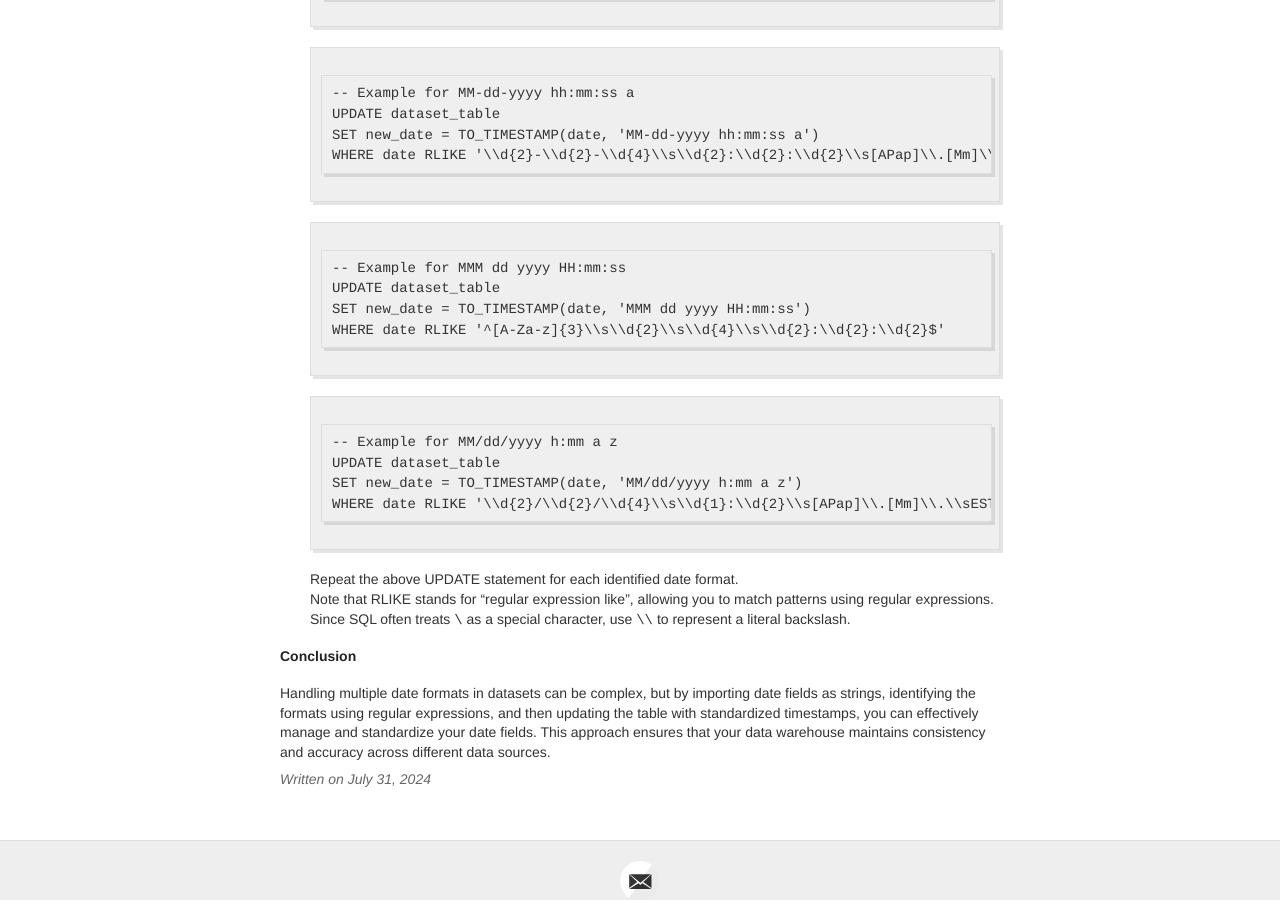
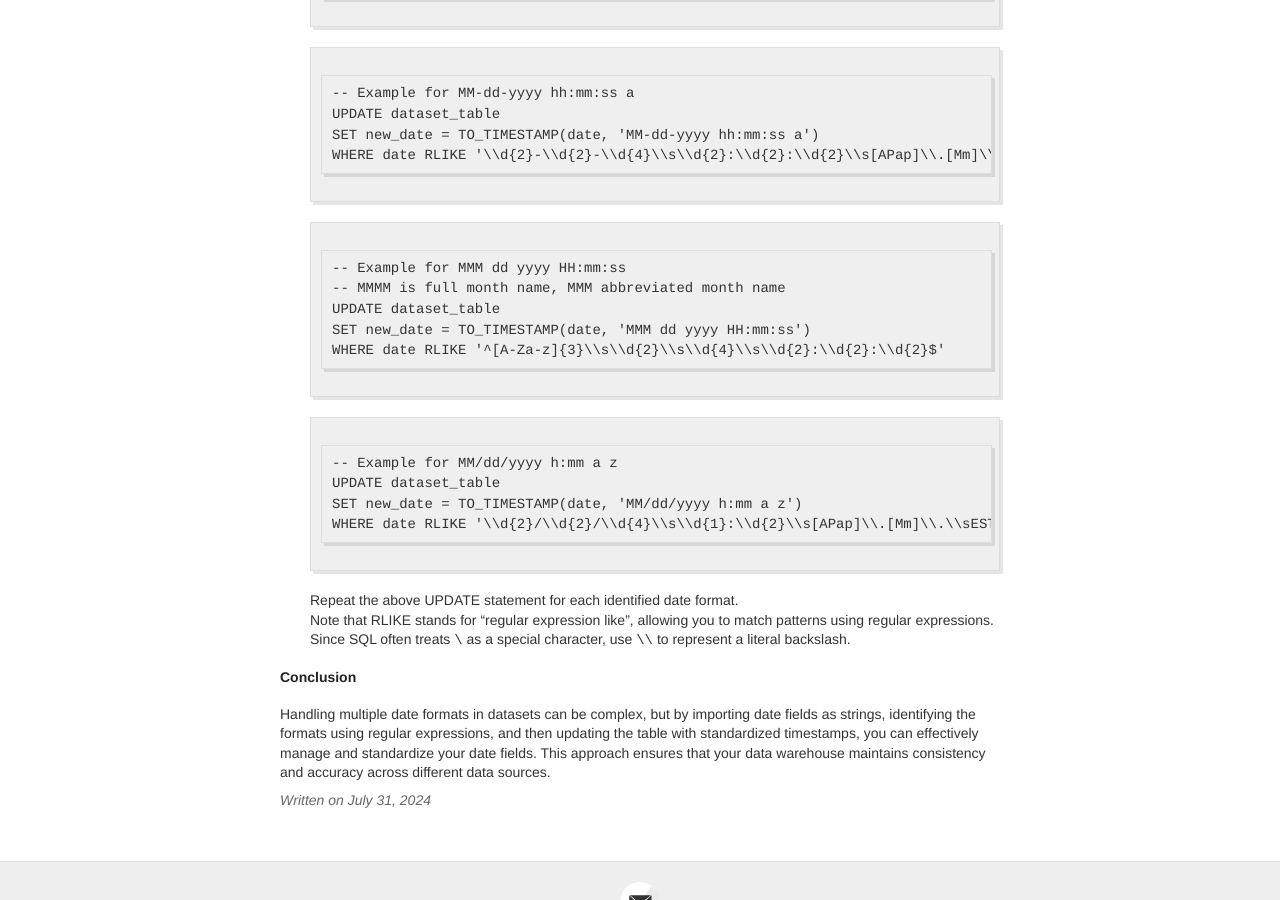
Before and after one commit to noahtjkim/noahtjkim.github.io, a Jekyll site: the page built from _posts/2024-07-31-Handling-Date-Format.md, in a window 1280 px wide and 900 px high, scrolled down 1369 px. Built offline with Jekyll 4.4.1, drawn with Linux system fonts in a browser that asks for light colours.

Commit message:
Update 2024-07-31-Handling-Date-Format.md

````diff
--- a/_posts/2024-07-31-Handling-Date-Format.md
+++ b/_posts/2024-07-31-Handling-Date-Format.md
@@ -63,6 +63,7 @@ WHERE date RLIKE '\\d{2}-\\d{2}-\\d{4}\\s\\d{2}:\\d{2}:\\d{2}\\s[APap]\\.[Mm]\\.
 ```
 ```
 -- Example for MMM dd yyyy HH:mm:ss
+-- MMMM is full month name, MMM abbreviated month name
 UPDATE dataset_table
 SET new_date = TO_TIMESTAMP(date, 'MMM dd yyyy HH:mm:ss')
 WHERE date RLIKE '^[A-Za-z]{3}\\s\\d{2}\\s\\d{4}\\s\\d{2}:\\d{2}:\\d{2}$'
````
